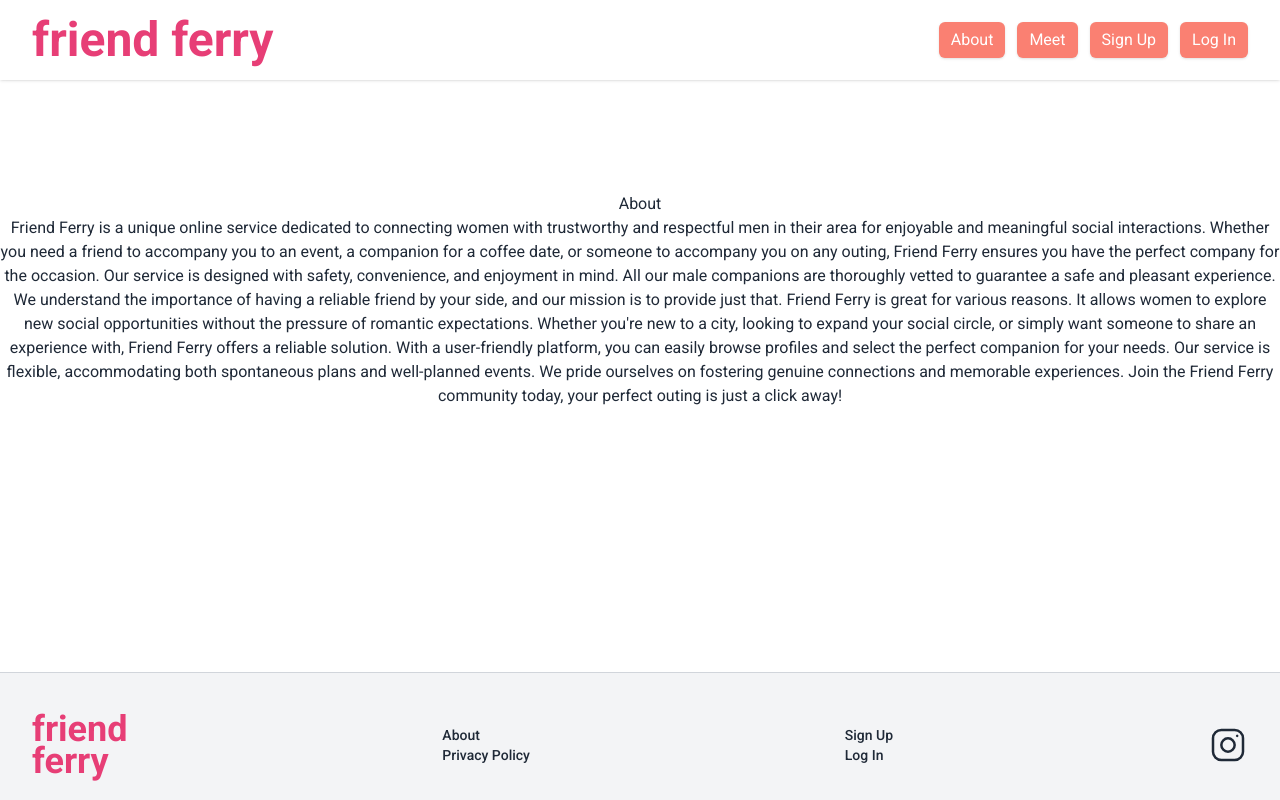
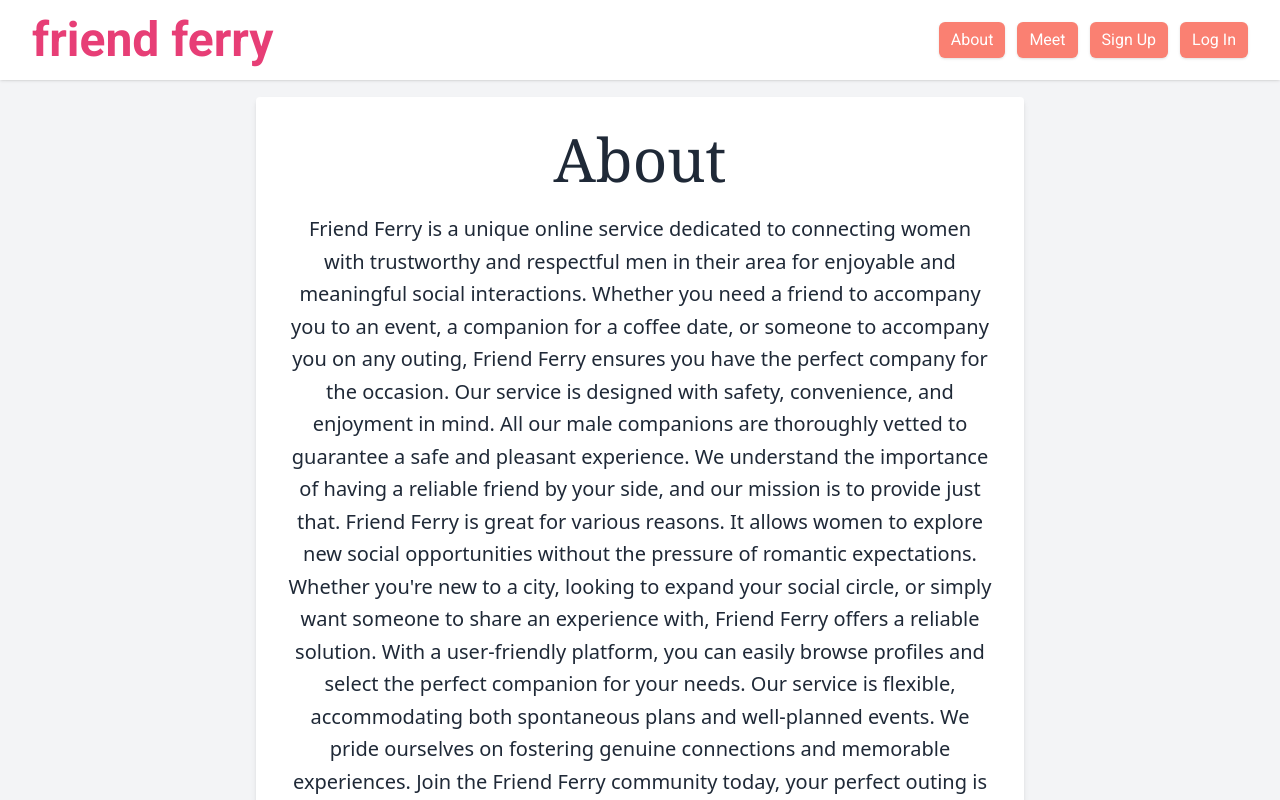
Before and after one commit to SnapeDev/friend-ferry-frontend, a Next.js app: page /about in a window 1280 px wide. Shown: the top 800 px of the page. Built offline with nearby package versions, Linux system fonts and the light colour scheme; no server answers.

Commit message:
Update page.js

```diff
--- a/src/app/about/page.js
+++ b/src/app/about/page.js
@@ -1,28 +1,31 @@
 export default function About() {
   return (
-    <div className="text-center pt-28">
-      <h1>About</h1>
-      <p>
-        Friend Ferry is a unique online service dedicated to connecting women
-        with trustworthy and respectful men in their area for enjoyable and
-        meaningful social interactions. Whether you need a friend to accompany
-        you to an event, a companion for a coffee date, or someone to accompany
-        you on any outing, Friend Ferry ensures you have the perfect company for
-        the occasion. Our service is designed with safety, convenience, and
-        enjoyment in mind. All our male companions are thoroughly vetted to
-        guarantee a safe and pleasant experience. We understand the importance
-        of having a reliable friend by your side, and our mission is to provide
-        just that. Friend Ferry is great for various reasons. It allows women to
-        explore new social opportunities without the pressure of romantic
-        expectations. Whether you&apos;re new to a city, looking to expand your
-        social circle, or simply want someone to share an experience with,
-        Friend Ferry offers a reliable solution. With a user-friendly platform,
-        you can easily browse profiles and select the perfect companion for your
-        needs. Our service is flexible, accommodating both spontaneous plans and
-        well-planned events. We pride ourselves on fostering genuine connections
-        and memorable experiences. Join the Friend Ferry community today, your
-        perfect outing is just a click away!
-      </p>
+    <div className="flex justify-center items-center min-h-screen bg-gray-100">
+      <div className="max-w-3xl text-center p-8 bg-white rounded shadow-md">
+        <h1 className="text-6xl font-serif mb-6">About</h1>
+        <p className="text-xl font-sans leading-relaxed">
+          Friend Ferry is a unique online service dedicated to connecting women
+          with trustworthy and respectful men in their area for enjoyable and
+          meaningful social interactions. Whether you need a friend to accompany
+          you to an event, a companion for a coffee date, or someone to
+          accompany you on any outing, Friend Ferry ensures you have the perfect
+          company for the occasion. Our service is designed with safety,
+          convenience, and enjoyment in mind. All our male companions are
+          thoroughly vetted to guarantee a safe and pleasant experience. We
+          understand the importance of having a reliable friend by your side,
+          and our mission is to provide just that. Friend Ferry is great for
+          various reasons. It allows women to explore new social opportunities
+          without the pressure of romantic expectations. Whether you&apos;re new
+          to a city, looking to expand your social circle, or simply want
+          someone to share an experience with, Friend Ferry offers a reliable
+          solution. With a user-friendly platform, you can easily browse
+          profiles and select the perfect companion for your needs. Our service
+          is flexible, accommodating both spontaneous plans and well-planned
+          events. We pride ourselves on fostering genuine connections and
+          memorable experiences. Join the Friend Ferry community today, your
+          perfect outing is just a click away!
+        </p>
+      </div>
     </div>
   );
 }
```
